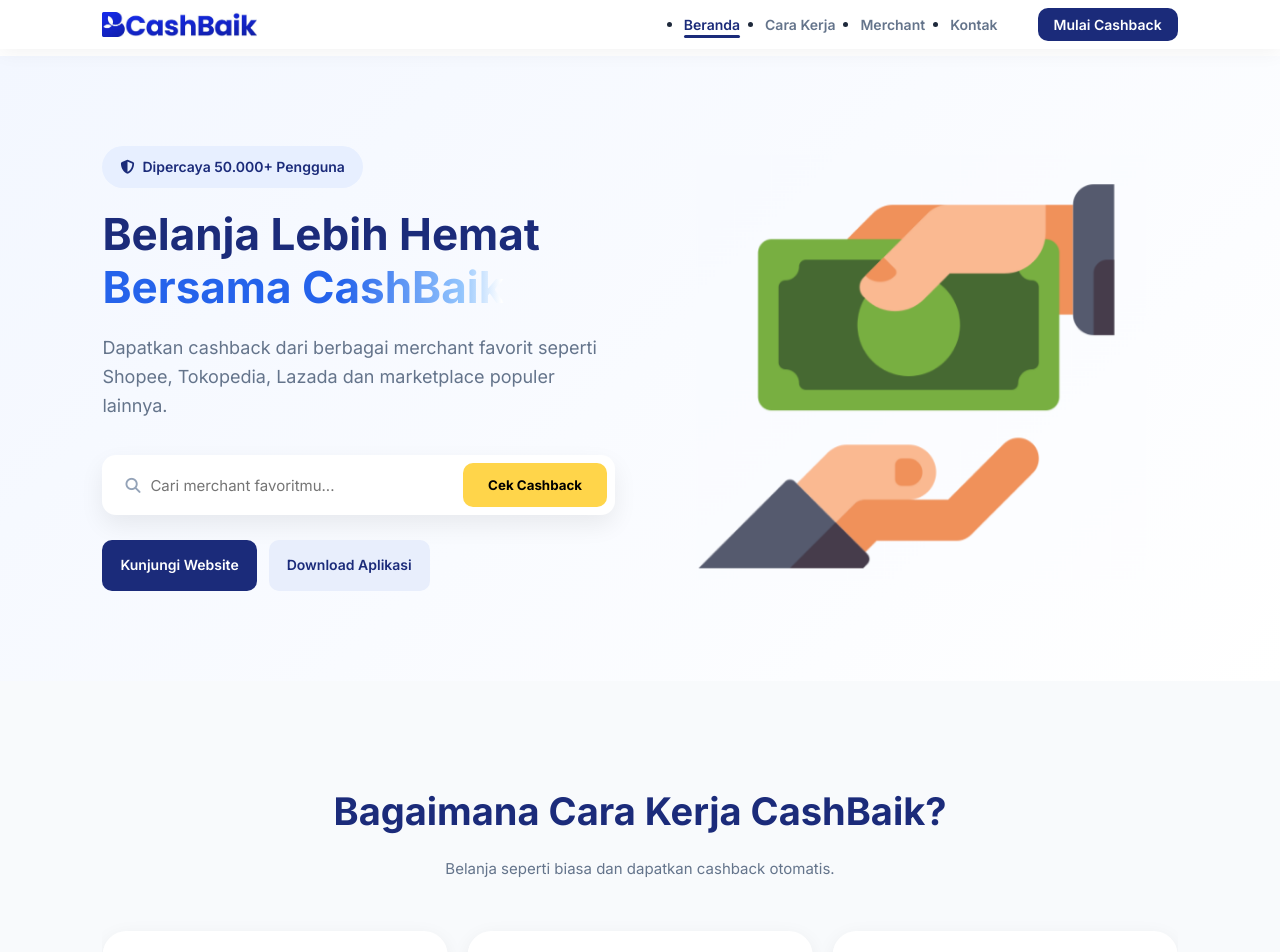
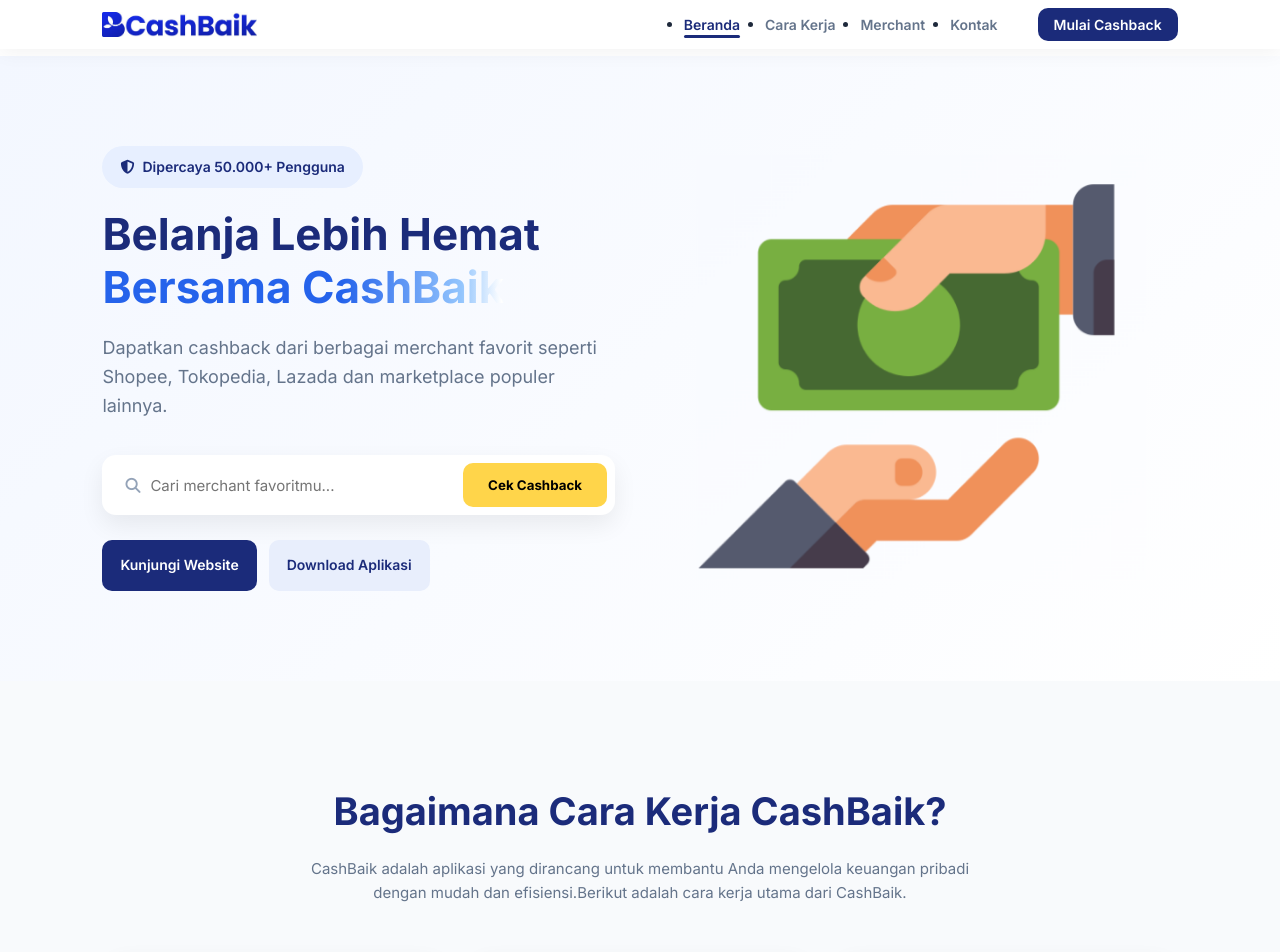
Before and after one commit to rosalindahayin58-source/CashBaik.com, a Vue app: page / in a window 1280 px wide. Shown: the top 952 px of the page. Built offline with nearby package versions, Linux system fonts and the light colour scheme.

Commit message:
pesan perubahan

```diff
--- a/src/components/HowItWorks.vue
+++ b/src/components/HowItWorks.vue
@@ -2,7 +2,7 @@
   <section class="how-it-works" id="cara-kerja">
     <div class="section-header">
       <h2>Bagaimana Cara Kerja CashBaik?</h2>
-      <p>Belanja seperti biasa dan dapatkan cashback otomatis.</p>
+      <p>CashBaik adalah aplikasi yang dirancang untuk membantu Anda mengelola keuangan pribadi dengan mudah dan efisiensi.Berikut adalah cara kerja utama dari CashBaik.</p>
     </div>
 
     <div ref="splideEl" class="splide" aria-label="Cara Kerja CashBaik">
```
